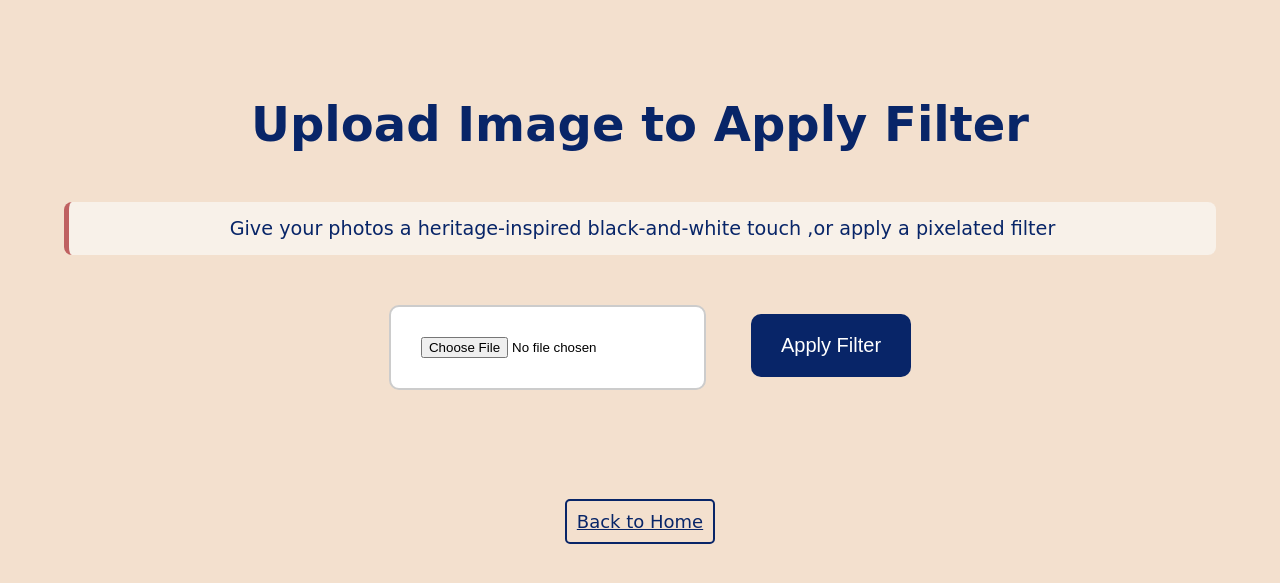
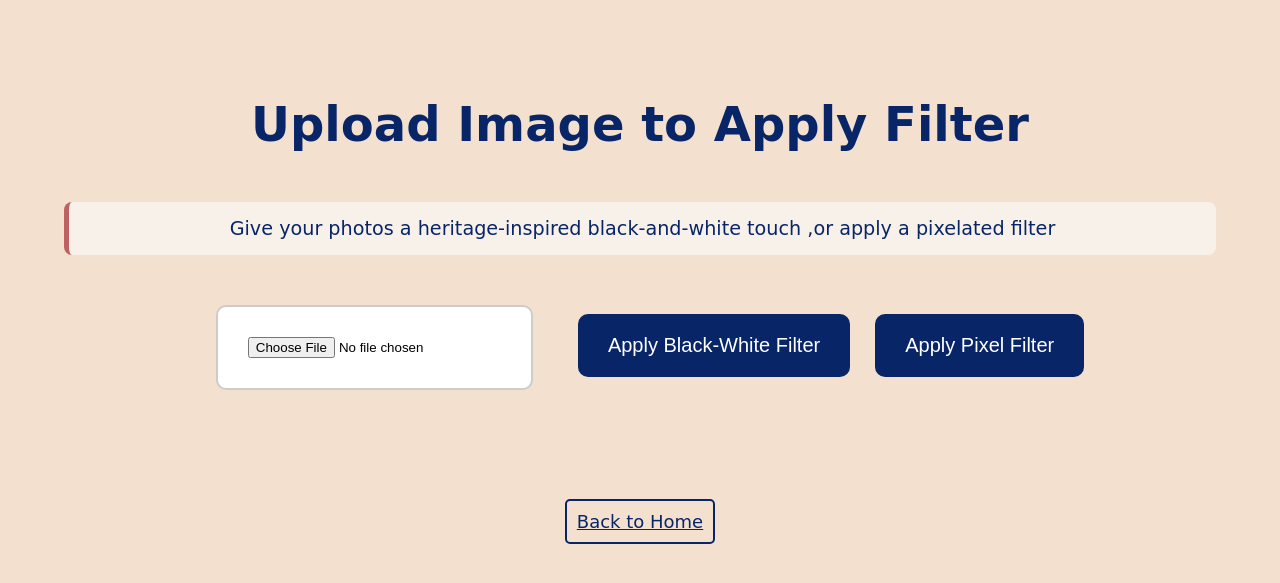
Before and after one commit to TasniimCh/Art-Gallery, a Flask app: page /imagefilter in a window 1280 px wide. Shown: the top 583 px of the page. Run offline with Flask 3, Linux system fonts and the light colour scheme; parts of the project's set-up code (start-up, migrations or seed data) failed here and were passed over.

Commit message:
Adding Pixelation Filter

```diff
--- a/app.py
+++ b/app.py
@@ -264,6 +264,25 @@ def apply_image_filter():
 
     return jsonify({"image": image_path})
 
+@app.route('/imagefilter/pixelized', methods=['POST'])
+def pixelize_image():
+    file = request.files['image']
+    pixel_size = 15
+    img = Image.open(file)
+    width, height = img.size
+
+    img_small = img.resize(
+        (width // pixel_size, height // pixel_size),
+        resample=Image.NEAREST
+    )
+    img_pixelized = img_small.resize(
+        (width, height),
+        resample=Image.NEAREST
+    )
+    image_path = f"static/generated/pixelized_image_{random.randint(1000, 9999)}.png"
+    img_pixelized.save(image_path)
+
+    return jsonify({"image": image_path})
 
 # 5. AUDIO FILTERING
 @app.route("/audiofilter")
--- a/templates/imagefilter.html
+++ b/templates/imagefilter.html
@@ -8,19 +8,21 @@
     <h1>Upload Image to Apply Filter</h1>
     <p>  Give your photos a heritage-inspired black-and-white touch ,or apply a pixelated filter</p>
     <input type="file" id="imageInput">
-    <button onclick="uploadImage()">Apply Filter</button>
-
+    <button onclick="uploadImage('bw')">Apply Black-White Filter</button>
+    <button onclick="uploadImage('pixel')">Apply Pixel Filter</button>
     <br>
     <img id="filteredImage" src="" width="400">
     <br>
 
     <script>
-        function uploadImage() {
+        function uploadImage(filterType) {
             let formData = new FormData();
             let imageFile = document.getElementById('imageInput').files[0];
             formData.append('image', imageFile);
 
-            fetch('/imagefilter/apply', { method: 'POST', body: formData })
+            let url = filterType === 'bw' ? '/imagefilter/apply' : '/imagefilter/pixelized';
+
+            fetch(url, { method: 'POST', body: formData })
                 .then(response => response.json())
                 .then(data => {
                     document.getElementById('filteredImage').src = data.image;
```
Also changed, not shown: 1 other file.
